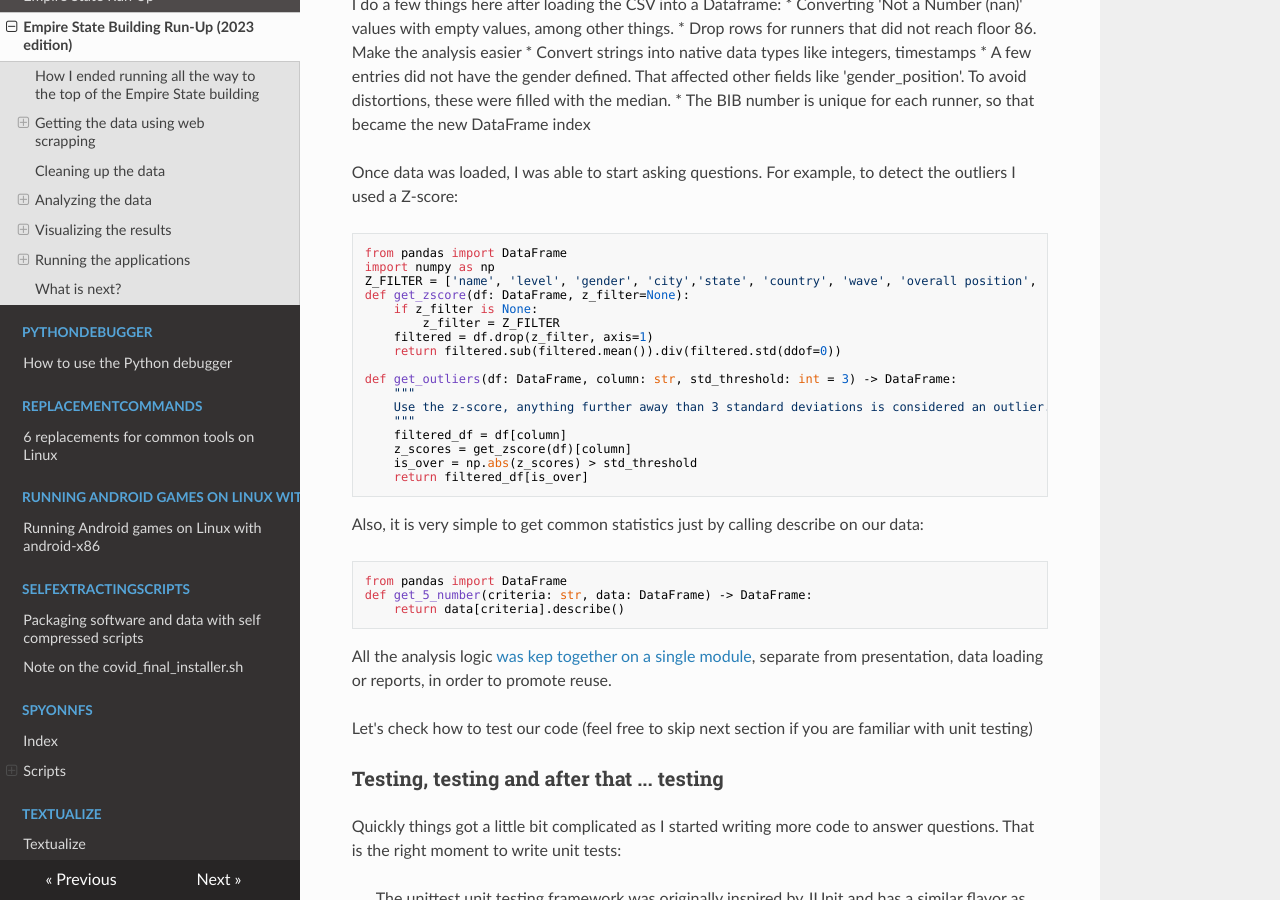
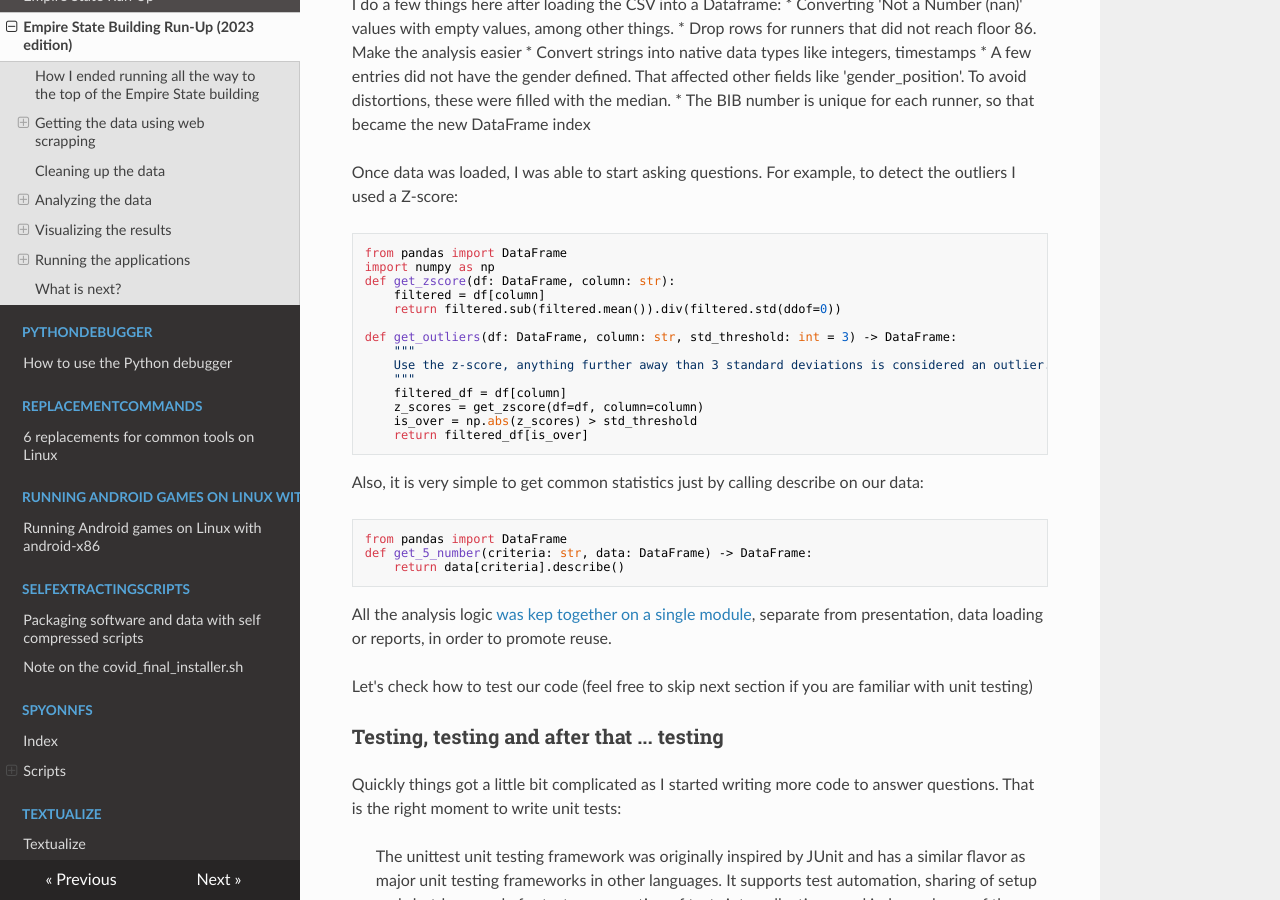
Before and after one commit to josevnz/tutorials, an MkDocs documentation site: the page built from docs/EmpireStateRunUp/TUTORIAL.md, in a window 1280 px wide and 900 px high, scrolled down 7673 px. Built offline with MkDocs 1.6.1, drawn with Linux system fonts in a browser that asks for light colours; nearby versions of some CDN libraries.

Commit message:
Z-score fixes, properly filter by column

````diff
--- a/docs/EmpireStateRunUp/TUTORIAL.md
+++ b/docs/EmpireStateRunUp/TUTORIAL.md
@@ -415,11 +415,8 @@ Once data was loaded, I was able to start asking questions. For example, to dete
 ```python
 from pandas import DataFrame
 import numpy as np
-Z_FILTER = ['name', 'level', 'gender', 'city','state', 'country', 'wave', 'overall position', 'gender position', 'division position']
-def get_zscore(df: DataFrame, z_filter=None):
-    if z_filter is None:
-        z_filter = Z_FILTER
-    filtered = df.drop(z_filter, axis=1)
+def get_zscore(df: DataFrame, column: str):
+    filtered = df[column]
     return filtered.sub(filtered.mean()).div(filtered.std(ddof=0))
 
 def get_outliers(df: DataFrame, column: str, std_threshold: int = 3) -> DataFrame:
@@ -427,7 +424,7 @@ def get_outliers(df: DataFrame, column: str, std_threshold: int = 3) -> DataFram
     Use the z-score, anything further away than 3 standard deviations is considered an outlier.
     """
     filtered_df = df[column]
-    z_scores = get_zscore(df)[column]
+    z_scores = get_zscore(df=df, column=column)
     is_over = np.abs(z_scores) > std_threshold
     return filtered_df[is_over]
 ```
````
Also changed, not shown: docs/EmpireStateRunUp/empirestaterunup/analyze.py (+0 -19 lines).
